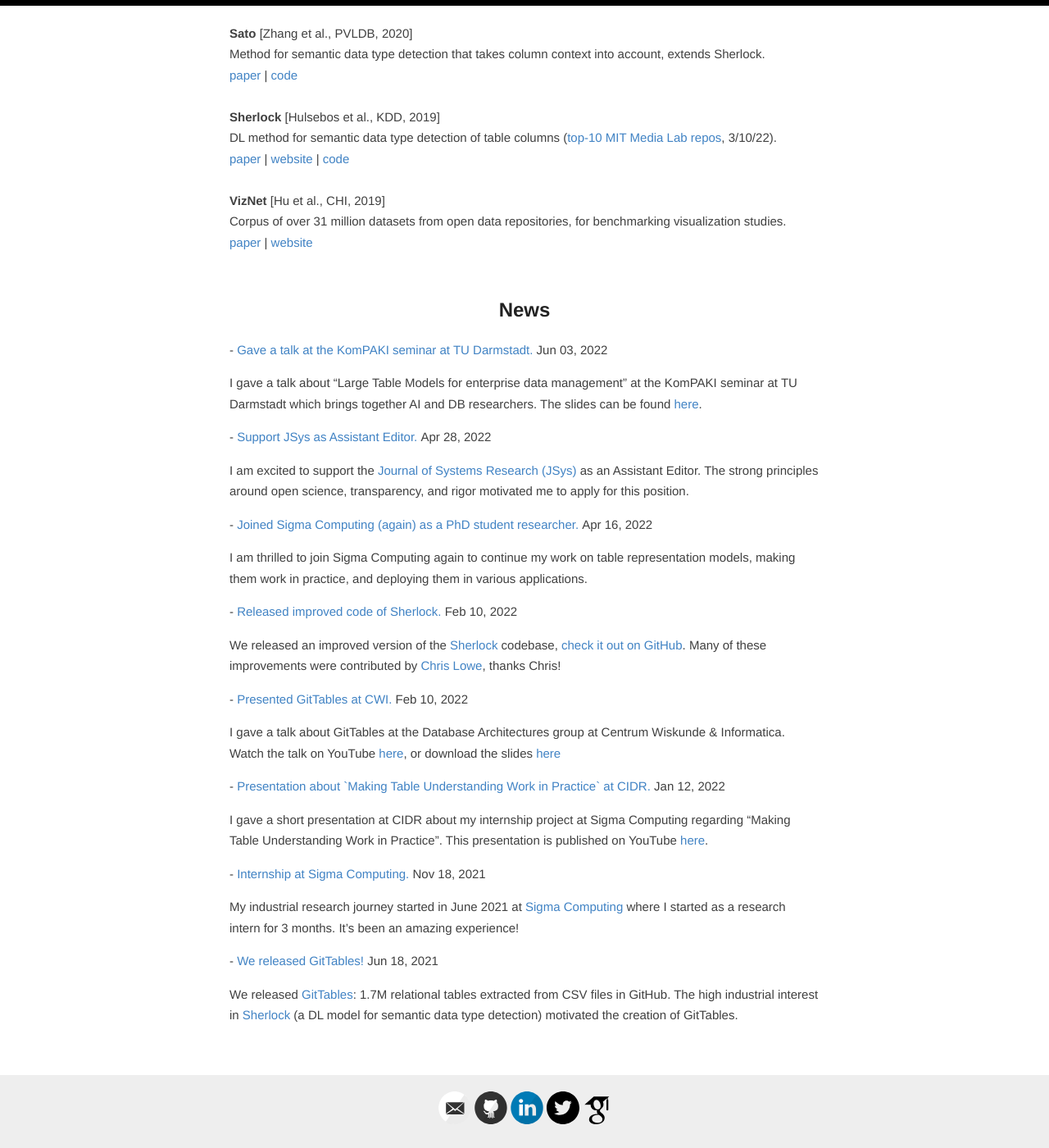
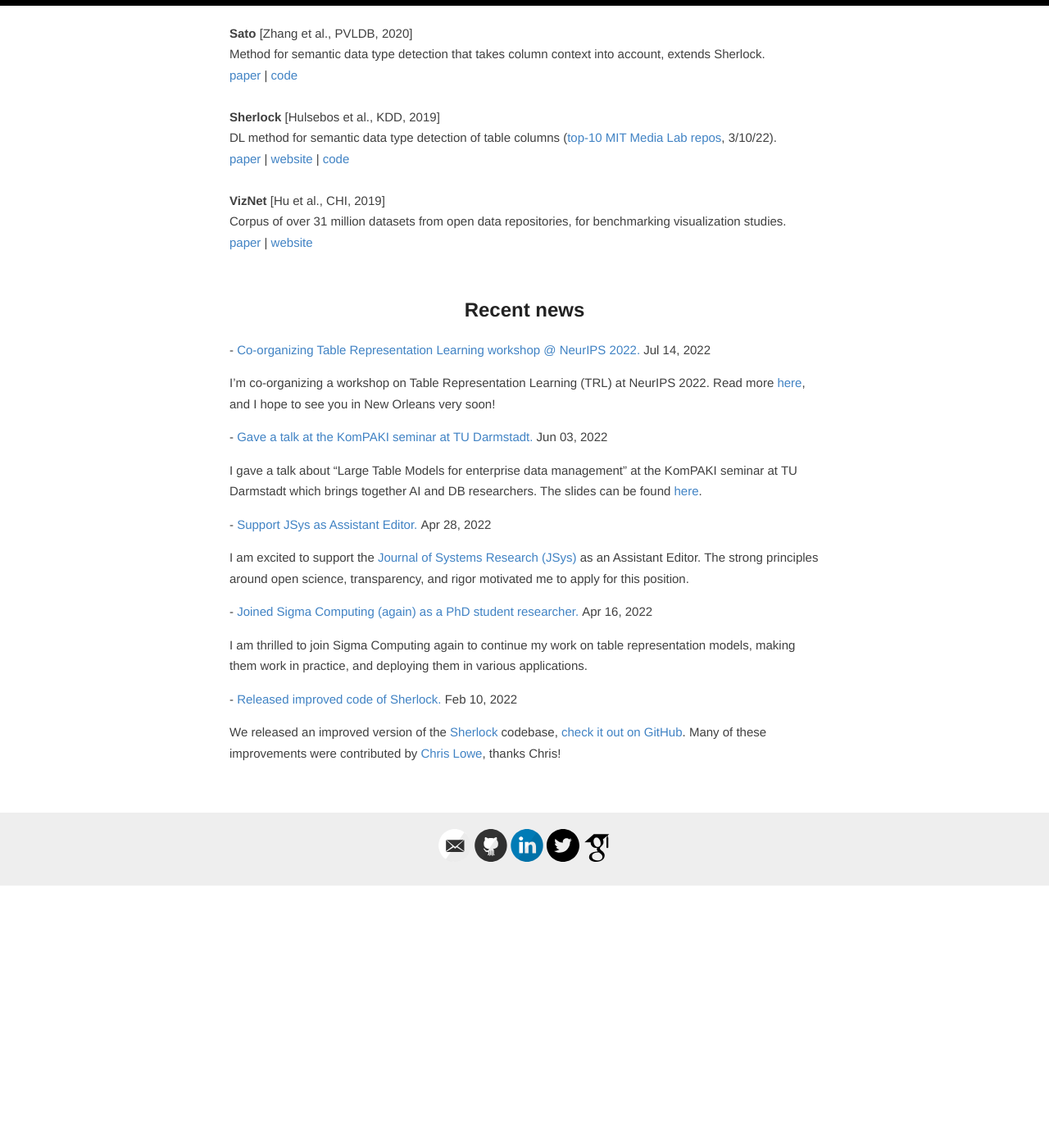
Before and after one commit to madelonhulsebos/madelonhulsebos.github.io, a Jekyll site: the page built from index.html, in a window 1280 px wide and 1400 px high, scrolled down 1035 px. Shown: the whole window at 82% size. Built offline with Jekyll 4.4.1, drawn with Linux system fonts in a browser that asks for light colours; some web fonts are replaced; the list of posts is cut into pages by our own code; after the commit the page ends 2115 px from its top, so only the background shows below that.

Commit message:
Add TRL post, collapse news, add separate news page.

```diff
--- a/_config.yml
+++ b/_config.yml
@@ -51,7 +51,7 @@ collections:
   projects:
     output: true
 
-include: ['_pages']
+include: ['_pages', '_pages']
 
 paginate: 3
 paginate_path: /news/page:num/
--- a/_layouts/default.html
+++ b/_layouts/default.html
@@ -32,8 +32,8 @@
 
             <nav>
               <a href="{{ site.baseurl }}/">Home</a>
-              <!-- <a href="{{ site.baseurl }}/projects">Projects</a>
-              <a href="{{ site.baseurl }}/news">News</a> -->
+              <!-- <a href="{{ site.baseurl }}/projects">Projects</a>-->
+              <a href="{{ site.baseurl }}/news">News</a>
               <a href="/assets/Resume M. Hulsebos.pdf" target="_blank">Resume</a>
             </nav>
           </header>
--- /dev/null
+++ b/_posts/2022-07-14-trl-workshop-neurips.md
@@ -0,0 +1,9 @@
+---
+layout: post
+title: "Co-organizing Table Representation Learning workshop @ NeurIPS 2022."
+categories: Service
+---
+
+I'm co-organizing a workshop on Table Representation Learning (TRL) at NeurIPS 2022. Read more <a href="https://table-representation-learning.github.io" target="_blank">here</a>, and I hope to see you in New Orleans very soon!
+
+Our goals are twofold: 1) to motivate tabular data as a first-class and important new modality for table representation learning, and 2) to bring the data management and machine learning together to advance this emerging research direction further. It promises to get an exciting workshop with many interesting speakers and discussions.
--- a/index.html
+++ b/index.html
@@ -45,8 +45,8 @@ layout: default
   {% endfor %}
 </div>
 
-<h2>News</h2>
-{% for post in site.posts %}
+<h2>Recent news</h2>
+{% for post in site.posts limit:5 %}
   <div style="text-align: left;">
     <li style="list-style-type: '- ';">
       <a href="{{ post.url }}">{{ post.title }}</a> <p  style="display:inline"> {{ post.date | date: "%b %d, %Y"}} </p>
```
